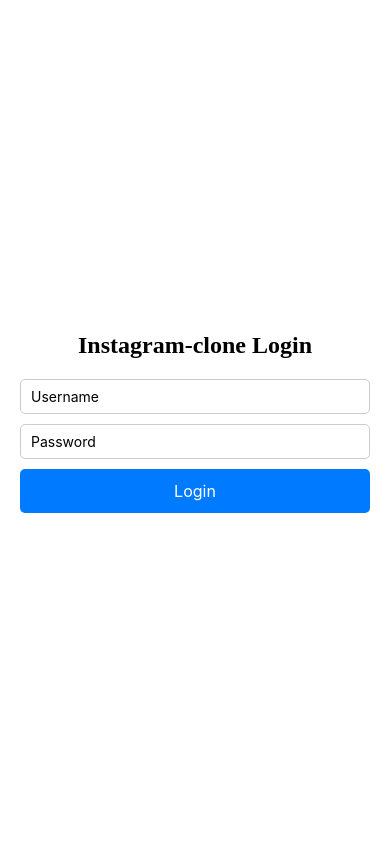
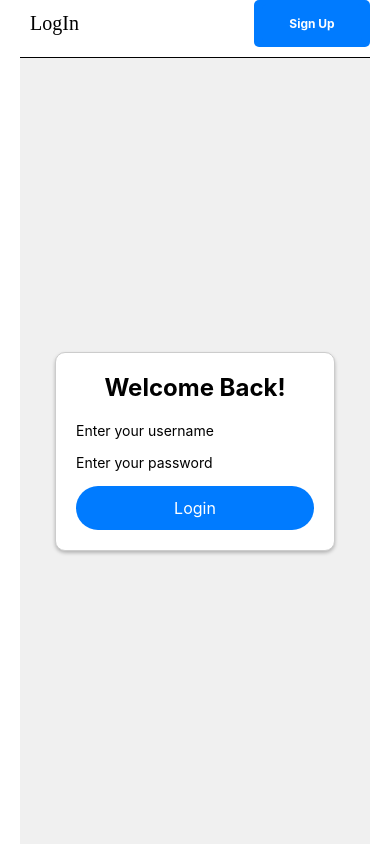
Before and after one commit to ElieNahed/Instagram-Clone, a React Native app: screen / in a window 390 px wide. Built offline with nearby package versions, Linux system fonts and the light colour scheme; what react-native-maps would draw is missing.

Commit message:
adding the sign up button

```diff
--- a/src/components/atoms/Button.tsx
+++ b/src/components/atoms/Button.tsx
@@ -1,4 +1,3 @@
-// atoms/Button.tsx
 import React from 'react';
 import {
   TouchableOpacity,
@@ -9,12 +8,19 @@
 
 interface ButtonProps extends TouchableOpacityProps {
   title: string;
+  buttonStyle?: object; // Add buttonStyle prop for custom styling
+  textStyle?: object; // Add textStyle prop for custom text styling
 }
 
-const Button: React.FC<ButtonProps> = ({title, ...rest}) => {
+const Button: React.FC<ButtonProps> = ({
+  title,
+  buttonStyle,
+  textStyle,
+  ...rest
+}) => {
   return (
-    <TouchableOpacity style={styles.button} {...rest}>
-      <Text style={styles.buttonText}>{title}</Text>
+    <TouchableOpacity style={[styles.button, buttonStyle]} {...rest}>
+      <Text style={[styles.buttonText, textStyle]}>{title}</Text>
     </TouchableOpacity>
   );
 };
@@ -23,8 +29,12 @@
   button: {
     backgroundColor: '#007bff',
     paddingVertical: 12,
+    paddingHorizontal: 20, // Adding horizontal padding for better appearance
     borderRadius: 5,
     alignItems: 'center',
+    justifyContent: 'center', // Center the text vertically
+    minWidth: 100, // Set minimum width to prevent being too small
+    maxWidth: '80%', // Limit maximum width to prevent taking up the entire screen
   },
   buttonText: {
     color: '#fff',
--- a/src/components/molecules/loginform/LogInForm.tsx
+++ b/src/components/molecules/loginform/LogInForm.tsx
@@ -1,6 +1,5 @@
-// LoginForm.tsx
 import React, {useState} from 'react';
-import {View} from 'react-native';
+import {View, StyleSheet, Text} from 'react-native';
 import TextField from '../../atoms/TextField';
 import Button from '../../atoms/Button';
 
@@ -17,21 +16,76 @@
   };
 
   return (
-    <View>
+    <View style={styles.container}>
+      <View style={styles.formContainer}>
+        <Text style={styles.title}>Welcome Back!</Text>
         <TextField
-        placeholder="Username"
+          placeholder="Enter your username"
           value={username}
           onChangeText={setUsername}
+          style={styles.input}
         />
         <TextField
-        placeholder="Password"
+          placeholder="Enter your password"
           secureTextEntry={true}
           value={password}
           onChangeText={setPassword}
+          style={styles.input}
         />
-      <Button title="Login" onPress={handleLogin} />
+        <Button title="Login" onPress={handleLogin} style={styles.loginButton}>
+          <Text style={styles.loginButtonText}>Login</Text>
+        </Button>
+      </View>
     </View>
   );
 };
 
+// Define styles using StyleSheet
+const styles = StyleSheet.create({
+  container: {
+    flex: 1,
+    justifyContent: 'center',
+    alignItems: 'center',
+    backgroundColor: '#f0f0f0',
+  },
+  formContainer: {
+    width: '80%',
+    borderWidth: 1,
+    padding: 20,
+    borderRadius: 10,
+    borderColor: '#ccc',
+    backgroundColor: '#fff',
+    shadowColor: '#000',
+    shadowOffset: {
+      width: 0,
+      height: 2,
+    },
+    shadowOpacity: 0.25,
+    shadowRadius: 3.84,
+    elevation: 5,
+  },
+  title: {
+    fontSize: 24,
+    fontWeight: 'bold',
+    marginBottom: 20,
+    textAlign: 'center',
+  },
+  input: {
+    marginBottom: 15,
+  },
+  loginButton: {
+    backgroundColor: '#007bff',
+    paddingVertical: 12,
+    borderRadius: 25,
+    justifyContent: 'center', // Center horizontally
+    alignItems: 'center', // Center vertically
+  },
+  loginButtonText: {
+    color: '#fff',
+    fontSize: 16,
+    fontWeight: 'bold',
+    textAlign: 'center',
+  },
+});
+
 export default LoginForm;
--- /dev/null
+++ b/src/components/organisms/header/LogInHeader.tsx
@@ -0,0 +1,50 @@
+import {View, Text, StyleSheet, Pressable} from 'react-native';
+import React from 'react';
+import Button from '../../atoms/Button';
+
+const LogInHeader = ({navigation}: any) => {
+  return (
+    <View style={styles.viewContainer}>
+      <Text style={styles.title}>LogIn</Text>
+      <Pressable
+        onPress={() => {
+          navigation.navigate('SignUp');
+        }}
+        style={[styles.signUpButton, styles.customButtonStyle]}>
+        <Button title="Sign Up" textStyle={styles.signUpText} />
+      </Pressable>
+    </View>
+  );
+};
+
+export default LogInHeader;
+
+const styles = StyleSheet.create({
+  viewContainer: {
+    flexDirection: 'row',
+    justifyContent: 'center', // Center horizontally
+    alignItems: 'center', // Center vertically
+    paddingBottom: 10,
+    borderBottomWidth: 1,
+    borderBottomColor: '#000',
+  },
+  title: {
+    fontSize: 20,
+    fontFamily: 'Pacifico-Regular',
+    marginLeft: 10,
+  },
+  signUpButton: {
+    paddingHorizontal: 8, // Adjusted padding
+    paddingVertical: 4, // Adjusted padding
+    borderRadius: 5,
+    marginLeft: 'auto', // Push the button to the right
+  },
+  signUpText: {
+    color: '#fff',
+    fontSize: 12, // Adjusted font size
+    fontWeight: 'bold',
+  },
+  customButtonStyle: {
+    backgroundColor: '#007bff',
+  },
+});
--- a/src/screens/loginscreen/LogInScreen.tsx
+++ b/src/screens/loginscreen/LogInScreen.tsx
@@ -2,6 +2,7 @@
 import React from 'react';
 import {View, StyleSheet, Text} from 'react-native';
 import LoginForm from '../../components/molecules/loginform/LogInForm';
+import LogInHeader from '../../components/organisms/header/LogInHeader';
 
 interface LoginProps {
   onLoginSuccess: () => void;
@@ -18,7 +19,7 @@
 
   return (
     <View style={styles.container}>
-      <Text style={styles.title}>Instagram-clone Login</Text>
+      <LogInHeader onPress></LogInHeader>
       <LoginForm onLogin={handleLogin} />
     </View>
   );
```
Also changed, not shown: src/components/molecules/signupfrom/SignUpForm.tsx (added, +48 -0 lines), src/screens/signupscreen/SignUpScreen.tsx (+40 -0 lines). Lines whose indentation alone changed are shown as unchanged.
